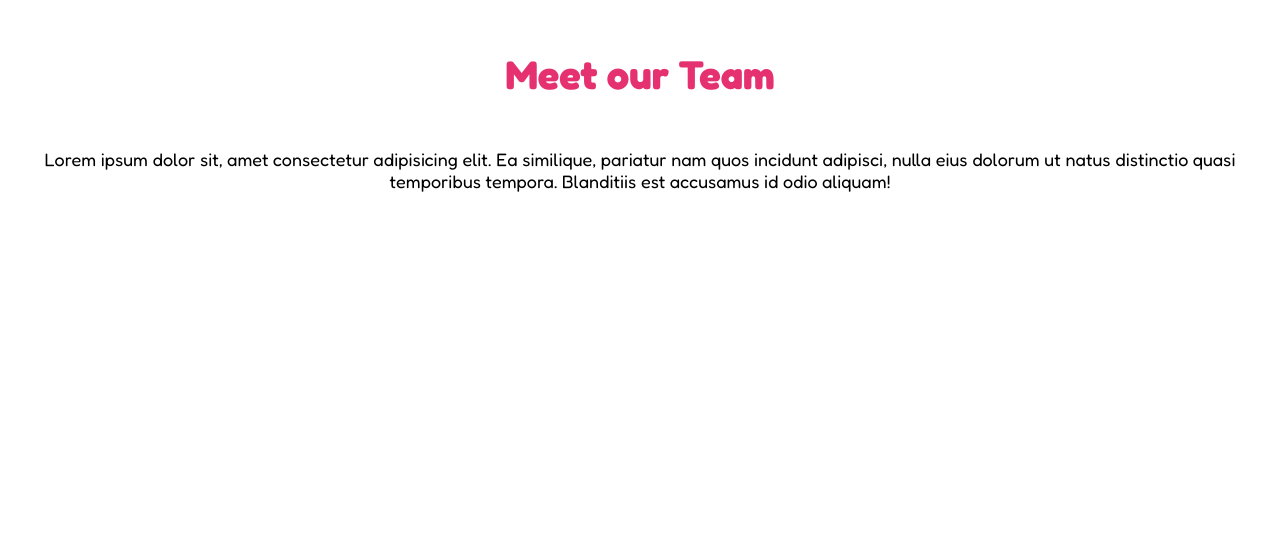
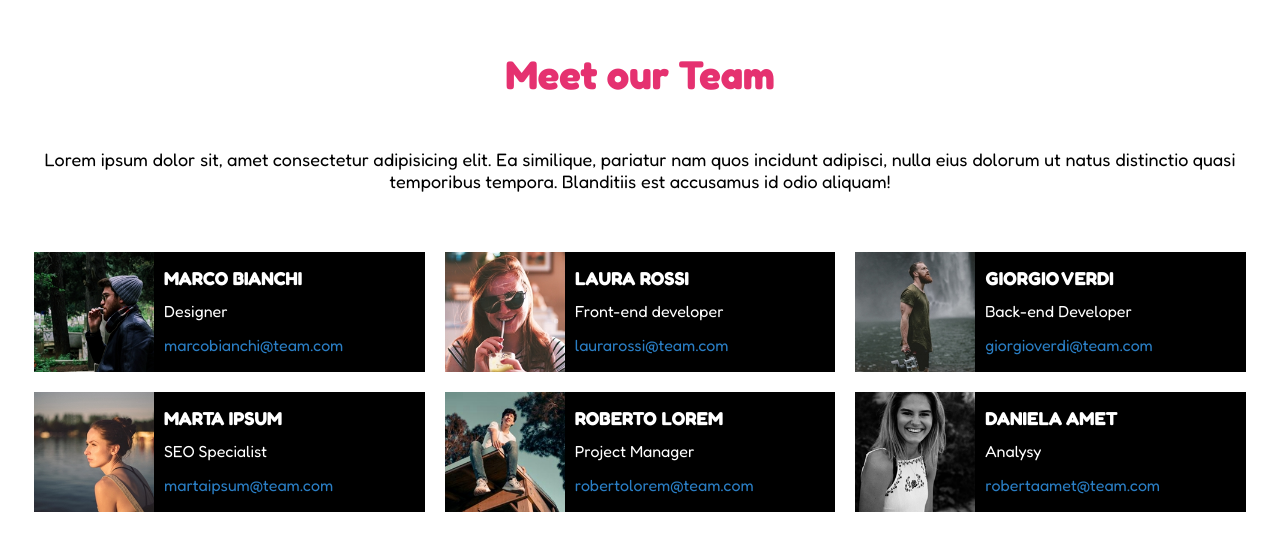
Before and after one commit to KatiaLosignore/html-css-float-cards, a plain HTML site: page index.html in a window 1280 px wide. Drawn offline with Linux system fonts and the light colour scheme.

Commit message:
added main

```diff
--- a/index.html
+++ b/index.html
@@ -23,13 +23,87 @@
             <p>Lorem ipsum dolor sit, amet consectetur adipisicing elit. Ea similique, pariatur nam quos incidunt adipisci, nulla eius dolorum ut natus distinctio quasi temporibus tempora. Blanditiis est accusamus id odio aliquam!</p>
         </header>
 
+        <main>
+            <!-- Parte principale della pagina -->
+            <section>
+                <!-- Cards -->
+                <div class="row clearfix">
+                    <div class="column">
+                        <div class="card clearfix">
+                            <img class="image-card" src="img/male1.png" alt="Marco Bianchi">
 
+                            <div class="card-right">
+                                <h3>MARCO BIANCHI</h3>
+                                <div>Designer</div>
+                                <a href="mailto:marcobianchi@team.com">marcobianchi@team.com</a>
+                            </div>
+                        </div>
+                    </div>
+                    <div class="column">
+                        <div class="card clearfix">
+                            <img class="image-card" src="img/female1.png" alt="Laura Rossi">
 
+                            <div class="card-right">
+                                <h3>LAURA ROSSI</h3>
+                                <div>Front-end developer</div>
+                                <a href="mailto:laurarossi@team.com">laurarossi@team.com</a>
+                            </div>
+                        </div>
+                    </div>
+                    <div class="column">
+                        <div class="card clearfix">
+                            <img class="image-card" src="img/male2.png" alt="Giorgio Verdi">
+
+                            <div class="card-right">
+                                <h3>GIORGIO VERDI</h3>
+                                <div>Back-end Developer</div>
+                                <a href="mailto:giorgioverdi@team.com">giorgioverdi@team.com</a>
+                            </div>
+                        </div>
+                    </div>
+                </div>
+                <div class="row clearfix">
+                    <div class="column">
+                        <div class="card clearfix">
+                            <img class="image-card" src="img/female2.png" alt="Marta Ipsum">
+
+                            <div class="card-right">
+                                <h3>MARTA IPSUM</h3>
+                                <div>SEO Specialist</div>
+                                <a href="mailto:martaipsum@team.com">martaipsum@team.com</a>
+                            </div>
+                        </div>
+                    </div>
+                    <div class="column">
+                        <div class="card clearfix">
+                            <img class="image-card" src="img/male3.png" alt="Roberto Lorem">
+
+                            <div class="card-right">
+                                <h3>ROBERTO LOREM</h3>
+                                <div>Project Manager</div>
+                                <a href="mailto:robertolorem@team.com">robertolorem@team.com</a>
+                            </div>
+                        </div>
+                    </div>
+                    <div class="column">
+                        <div class="card clearfix">
+                            <img class="image-card" src="img/female3.png" alt="Daniela Amet">
+
+                            <div class="card-right">
+                                <h3>DANIELA AMET</h3>
+                                <div>Analysy</div>
+                                <a href="mailto:robertaamet@team.com">robertaamet@team.com</a>
+                            </div>
+                        </div>
+                    </div>
+                </div>
+
+            </section>
+        </main>
 
 
     </div>
 
+</body>
 
-
-</body>
 </html>
--- a/style.css
+++ b/style.css
@@ -1,19 +1,23 @@
 /* Colors */
+
 :root {
     --fuchsia:rgb(229,49,112);
-    --blue:rgb(43,122,182);
+    --blue:rgb(42,126,196);
 }
 
 
 
 /* Reset */
+
 * {
  margin: 0;
  padding: 0;
  box-sizing: border-box;
 }
 
+
 /* Generics */
+
 body {
     font-family: 'Fredoka', sans-serif;
 }
@@ -34,7 +38,49 @@ p {
 
 
 /* Utils */
+
 .container {
     max-width: 1200px;
     margin: 0 auto;
 }
+
+.clearfix::after {
+    content: '';
+    clear: both;
+    display: table;
+}
+
+.column {
+    float: left;
+    width: calc(100% / 3);
+    padding: 10px;
+}
+
+
+.row {
+    margin: 0 -1rem;
+}
+
+
+.card {
+    height: 120px;
+    color:white;
+    background-color: black;
+}
+
+
+.image-card {
+    float: left;
+    height: 100%;
+    margin-right: 10px;
+}
+
+.card-right {
+    padding: 10px;
+    line-height: calc(100px / 3);
+}
+
+a {
+    text-decoration: none;
+    color: var(--blue);
+}
```
